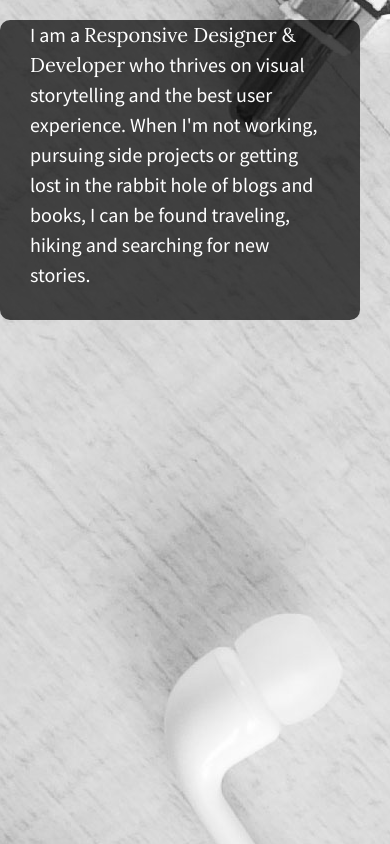
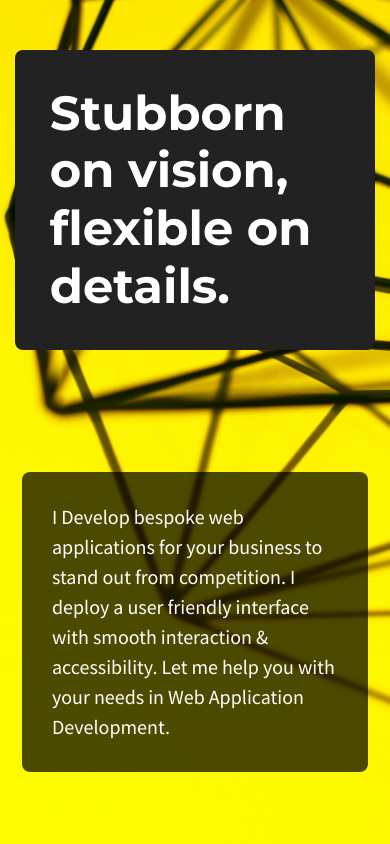
Before and after one commit to AmparoBeltran/06.03-206-flexbox-customize-starter, a plain HTML site: page index.html in a window 390 px wide. Drawn offline with nearby package versions, Linux system fonts and the light colour scheme.

Commit message:
bckgd image changed, div styled, text changed, new div added, breakpoints added

```diff
--- a/css/main.css
+++ b/css/main.css
@@ -53,12 +53,7 @@ hr {
  * https://github.com/h5bp/html5-boilerplate/issues/440
  */
 
-audio,
-canvas,
-iframe,
-img,
-svg,
-video {
+audio, canvas, iframe, img, svg, video {
     vertical-align: middle;
 }
 
@@ -96,44 +91,74 @@ textarea {
    ========================================================================== */
 
 /*Large Background Image*/
+
 html {
-  background: url(../img/bkgd2.jpg) no-repeat center center fixed;
+    background: url(../img/bkgd3.jpg) no-repeat center center fixed;
+    height: 100%;
+    background-size: cover;
     /* set height to 100% - these are important for allowing content to vertically align */
 }
 
 body {
+    height: 100%;
+    font-family: 'Montserrat', sans-serif;
     /* set height to 100% - these are important for allowing content to vertically align */
 }
+
+#title {
+    color: #222;
+    font-weight: 700;
+    font-size: 2em;
+    line-height: 1.8em;
+    border-radius: 8px;
+    padding: 0px 30px;
+    width: 300px;
+    height: 300px;
+    display: flex;
+    justify-content: center;
+    align-items: center;
+}
+
+h2{
+    margin:0.1em;
+}
+
 
 .wrapper {
     /* set the display to flex and use the justify-content & align-items properties to center all child elements on the page */
     margin: 0;
     height: 100%;
     width: 100%;
+    display: flex;
+    justify-content: left;
+    align-items: flex-end;
+    flex-wrap: wrap;
+
 }
 
 #content {
     /* set the display to flex and use the justify-content & align-items properties to center the text within the div*/
     background: #222;
-  background:rgba(0,0,0,0.7);
+    background: rgba(0, 0, 0, 0.7);
     color: #fff;
     font-family: 'Source Sans Pro', sans-serif;
     font-weight: 300;
     font-size: 1.25em;
     line-height: 1.5em;
-  border-radius: 10px;
+    border-radius: 8px;
     padding: 0px 30px;
     width: 300px;
     height: 300px;
+    margin: 22px;
+    display: flex;
+    justify-content: center;
+    align-items: center;
+
 }
 
 #content p span {
-  font-family: 'Lora', sans-serif;
+    /*font-family: 'Lora', sans-serif;*/
 }
-
-
-
-
 
 /* ==========================================================================
    Helper classes
@@ -169,8 +194,7 @@ body {
  * https://www.drupal.org/node/897638
  */
 
-.visuallyhidden.focusable:active,
-.visuallyhidden.focusable:focus {
+.visuallyhidden.focusable:active, .visuallyhidden.focusable:focus {
     clip: auto;
     height: auto;
     margin: 0;
@@ -199,10 +223,11 @@ body {
  *    `:before` to contain the top-margins of child elements.
  */
 
-.clearfix:before,
-.clearfix:after {
-    content: " "; /* 1 */
-    display: table; /* 2 */
+.clearfix:before, .clearfix:after {
+    content: " ";
+    /* 1 */
+    display: table;
+    /* 2 */
 }
 
 .clearfix:after {
@@ -219,10 +244,7 @@ body {
     /* Style adjustments for viewports that meet the condition */
 }
 
-@media print,
-       (-webkit-min-device-pixel-ratio: 1.25),
-       (min-resolution: 1.25dppx),
-       (min-resolution: 120dpi) {
+@media print, (-webkit-min-device-pixel-ratio: 1.25), (min-resolution: 1.25dppx), (min-resolution: 120dpi) {
     /* Style adjustments for high resolution devices */
 }
 
@@ -233,72 +255,77 @@ body {
    ========================================================================== */
 
 @media print {
-    *,
-    *:before,
-    *:after {
+    *, *:before, *:after {
         background: transparent !important;
-        color: #000 !important; /* Black prints faster:
+        color: #000 !important;
+        /* Black prints faster:
                                    http://www.sanbeiji.com/archives/953 */
         box-shadow: none !important;
         text-shadow: none !important;
     }
-
-    a,
-    a:visited {
+    a, a:visited {
         text-decoration: underline;
     }
-
     a[href]:after {
         content: " (" attr(href) ")";
     }
-
     abbr[title]:after {
         content: " (" attr(title) ")";
     }
-
     /*
      * Don't show links that are fragment identifiers,
      * or use the `javascript:` pseudo protocol
      */
-
-    a[href^="#"]:after,
-    a[href^="javascript:"]:after {
+    a[href^="#"]:after, a[href^="javascript:"]:after {
         content: "";
     }
-
-    pre,
-    blockquote {
+    pre, blockquote {
         border: 1px solid #999;
         page-break-inside: avoid;
     }
-
     /*
      * Printing Tables:
      * http://css-discuss.incutio.com/wiki/Printing_Tables
      */
-
     thead {
         display: table-header-group;
     }
-
-    tr,
-    img {
+    tr, img {
         page-break-inside: avoid;
     }
-
     img {
         max-width: 100% !important;
     }
-
-    p,
-    h2,
-    h3 {
+    p, h2, h3 {
         orphans: 3;
         widows: 3;
     }
-
-    h2,
-    h3 {
+    h2, h3 {
         page-break-after: avoid;
     }
 }
+
+@media (max-width: 600px) {
+    #title {
+        color: #fff;
+        background-color: #222
+    }
+    .wrapper {
+        align-items: center;
+        justify-content: center;
+    }
+}
+
+@media (min-width: 780px) {
+    #title {
+        color: #fff;
+    }
+
+}
+
+@media (min-width: 1200px) {
+    #title {
+        color: black;
+    }
+
+}
--- a/index.html
+++ b/index.html
@@ -1,5 +1,6 @@
 <!doctype html>
 <html class="no-js" lang="">
+
 <head>
     <meta charset="utf-8">
     <meta http-equiv="x-ua-compatible" content="ie=edge">
@@ -14,8 +15,9 @@
     <link rel="stylesheet" href="css/main.css">
     <script src="js/vendor/modernizr-2.8.3.min.js"></script>
     <link href="https://fonts.googleapis.com/css?family=Lora|Source+Sans+Pro:400,700" rel="stylesheet">
+    <link href="https://fonts.googleapis.com/css2?family=Montserrat:wght@400;700&display=swap" rel="stylesheet">
+</head>
 
-    </head>
 <body>
     <!--[if lt IE 8]>
             <p class="browserupgrade">You are using an <strong>outdated</strong> browser. Please <a href="http://browsehappy.com/">upgrade your browser</a> to improve your experience.</p>
@@ -23,9 +25,15 @@
 
     <!-- Add your site or application content here -->
 
+
     <section class="wrapper">
+        <div id="title">
+            <h2>Stubborn on vision, flexible on details.</h2>
+        </div>
         <div id="content">
-                <p>I am a <span>Responsive Designer & Developer</span> who thrives on visual storytelling and the best user experience. When I'm not working, pursuing side projects or getting lost in the rabbit hole of blogs and books, I can be found traveling, hiking and searching for new stories.</p>
+            <p> I Develop bespoke web applications for your business to stand out
+                from competition. I deploy a user friendly interface with smooth interaction & accessibility. Let
+                me help you with your needs in Web Application Development.</p>
         </div>
     </section>
 
@@ -36,12 +44,15 @@
 
     <!-- Google Analytics: change UA-XXXXX-X to be your site's ID. -->
     <script>
-            (function(b,o,i,l,e,r){b.GoogleAnalyticsObject=l;b[l]||(b[l]=
-            function(){(b[l].q=b[l].q||[]).push(arguments)});b[l].l=+new Date;
-            e=o.createElement(i);r=o.getElementsByTagName(i)[0];
-            e.src='https://www.google-analytics.com/analytics.js';
-            r.parentNode.insertBefore(e,r)}(window,document,'script','ga'));
-            ga('create','UA-XXXXX-X','auto');ga('send','pageview');
+            (function (b, o, i, l, e, r) {
+                b.GoogleAnalyticsObject = l; b[l] || (b[l] =
+                    function () { (b[l].q = b[l].q || []).push(arguments) }); b[l].l = +new Date;
+                e = o.createElement(i); r = o.getElementsByTagName(i)[0];
+                e.src = 'https://www.google-analytics.com/analytics.js';
+                r.parentNode.insertBefore(e, r)
+            }(window, document, 'script', 'ga'));
+        ga('create', 'UA-XXXXX-X', 'auto'); ga('send', 'pageview');
     </script>
 </body>
+
 </html>
```
Also changed, not shown: img/bkgd3.jpg (added), img/logo-black-rabbit.png (added), img/logo-red-rabbit.png (added), img/logo-white-rabbit.png (added). Lines whose indentation alone changed are shown as unchanged.
